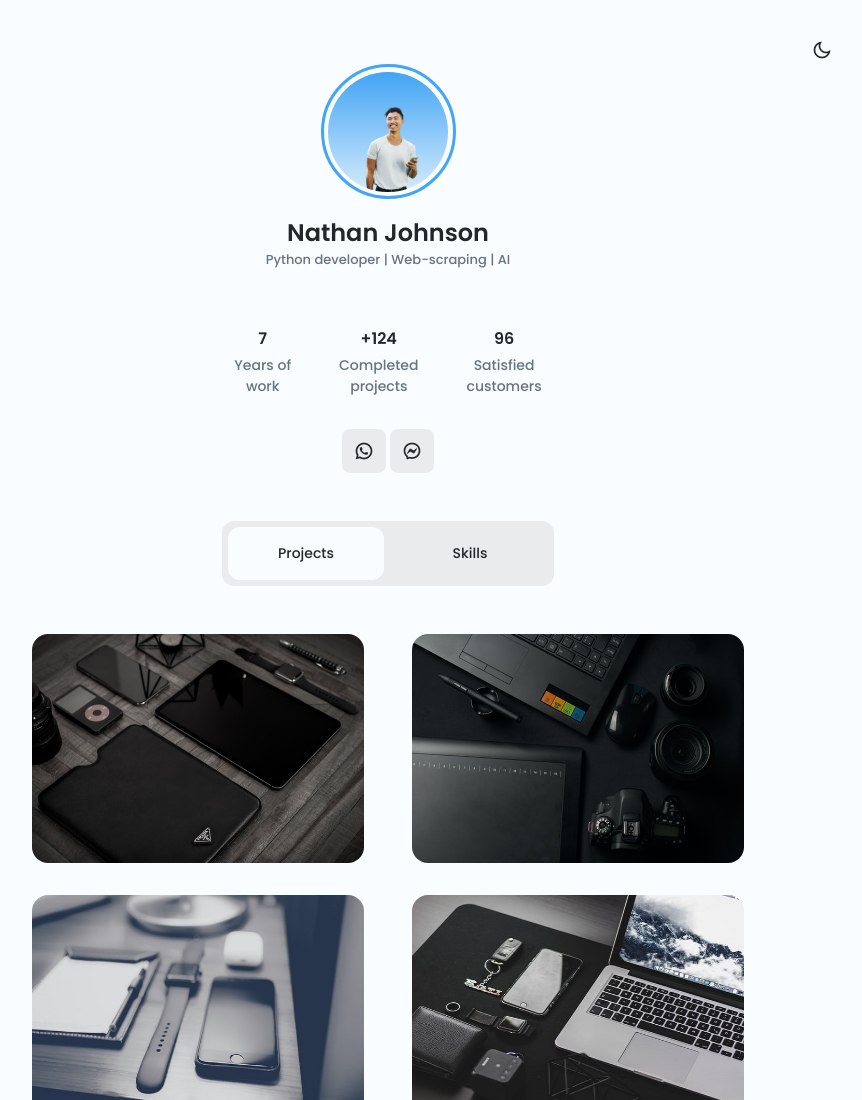
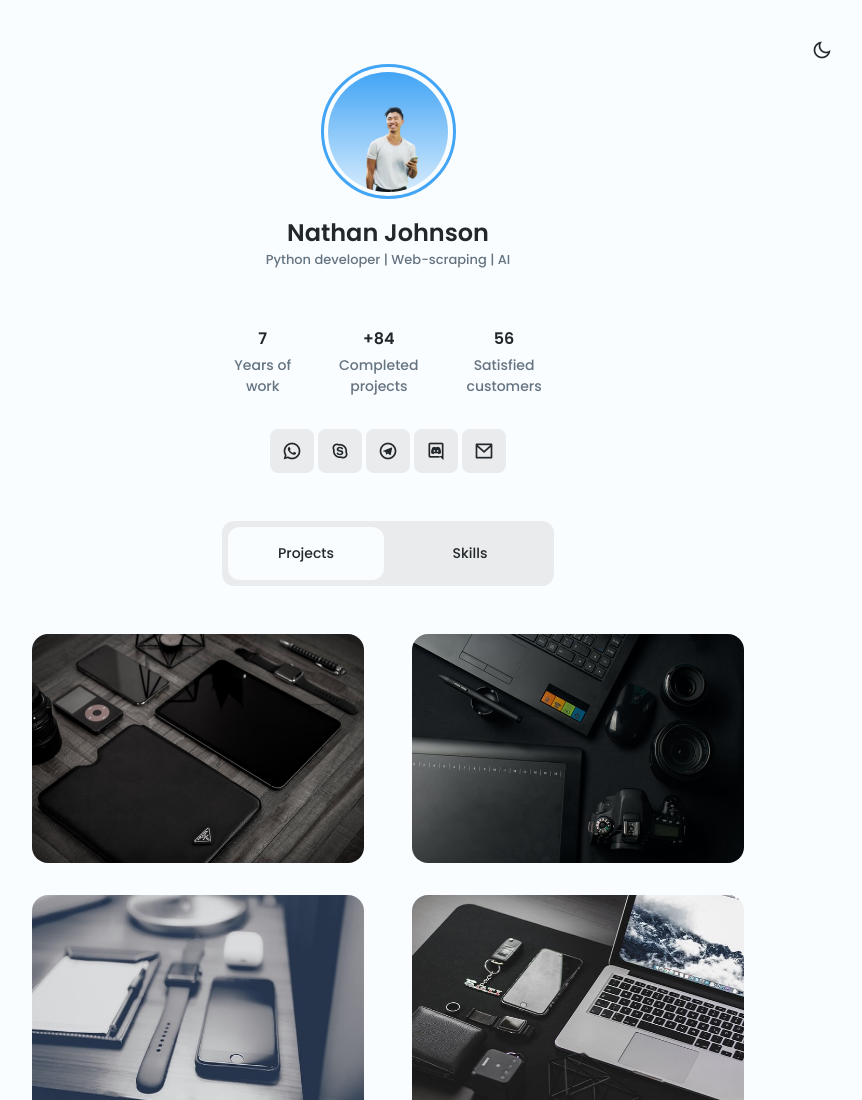
Before and after one commit to Elite-AI-August/scraping-portfolio, a plain HTML site: page index.html in a window 1280 px wide. Shown: the top 1100 px of the page, without its empty margins (252-1114 px from the left). Drawn offline with nearby package versions, Linux system fonts and the light colour scheme.

Commit message:
add contact info

```diff
--- a/index.html
+++ b/index.html
@@ -42,13 +42,13 @@
                         </p>
                     </div>
                     <div class="profile__info-group">
-                        <h3 class="profile__info-number">+124</h3>
+                        <h3 class="profile__info-number">+84</h3>
                         <p class="profile__info-description">
                             Completed <br> projects
                         </p>
                     </div>
                     <div class="profile__info-group">
-                        <h3 class="profile__info-number">96</h3>
+                        <h3 class="profile__info-number">56</h3>
                         <p class="profile__info-description">Satisfied <br> customers</p>
                     </div>
                 </div>
@@ -56,12 +56,21 @@
                 <div class="profile__buttons">
                     <div class="profile__buttons-small">
                         <!-- Insert a real number plus country code -->
-                        <a href="https://api.whatsapp.com/send?phone=51123456789&text=Hello, more information!" target="_blank" class="button button__small button__gray">
+                        <a href="https://api.whatsapp.com/send?phone=17076968453&text=Hello, more information!" target="_blank" class="button button__small button__gray">
                             <i class="ri-whatsapp-line"></i>
                         </a>
+                        <a href="skype:live:.cid.e85c151d0dbd1eb?chat" target="_blank" class="button button__small button__gray">
+                            <i class="ri-skype-line"></i>
+                        </a>
+                        <a href="https://t.me/solarspecter315" target="_blank" class="button button__small button__gray">
+                            <i class="ri-telegram-line"></i>
+                        </a>
+                        <a href="https://discord.com/users/bluesnow315" target="_blank" class="button button__small button__gray">
+                            <i class="ri-discord-line"></i>
+                        </a>
                         <!-- Insert your brand name or profile -->
-                        <a href="https://m.me/bedimcode" target="_blank" class="button button__small button__gray">
-                            <i class="ri-messenger-line"></i>
+                        <a href="mailto:nathanjohnson0428@gmail.com?subject=Lets%20work%20together!&amp;body=Hello%2C%20I%20think%20we%20need%20you%20to%20work%20on%2Fcollaborate%20this%20particular%20product...%20Reach%20out%20as%20soon%20as%20you%20can." target="_blank" class="button button__small button__gray">
+                            <i class="ri-mail-line"></i>
                         </a>
                     </div>
                 </div>
```
